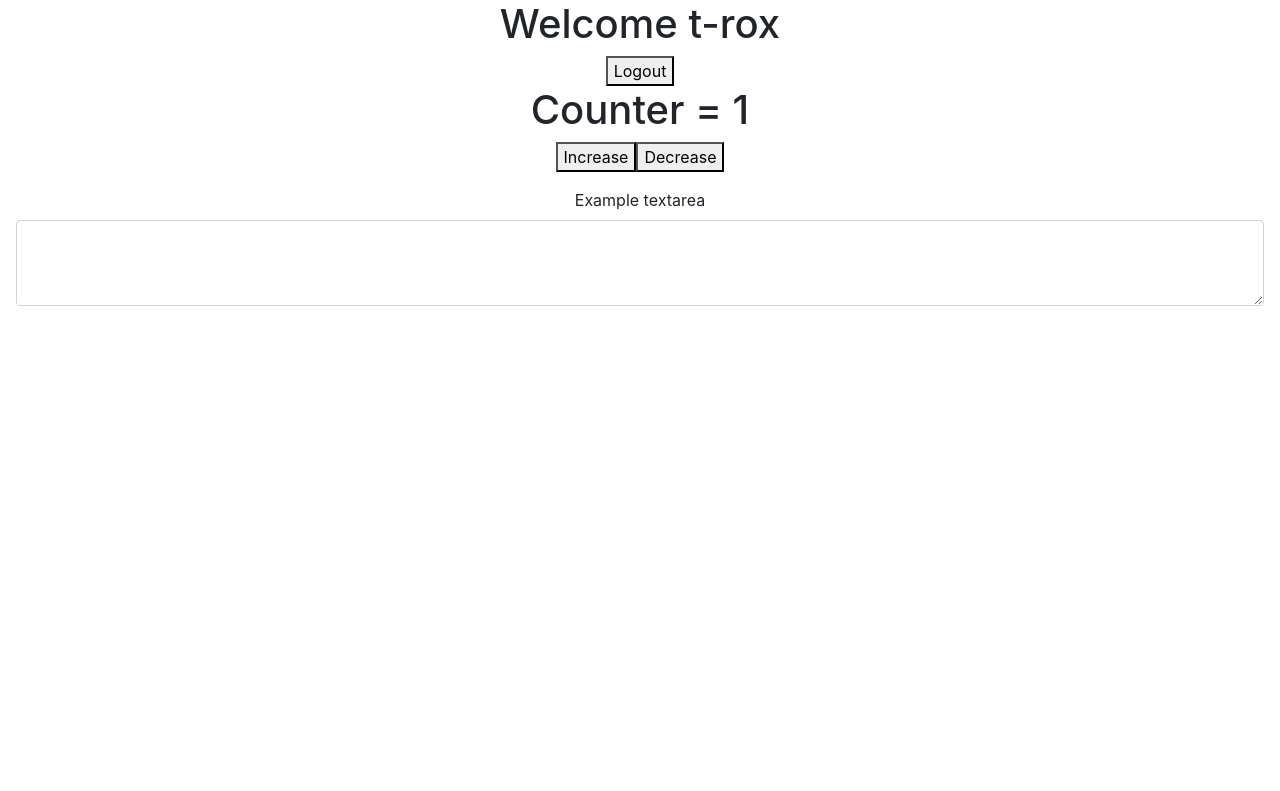
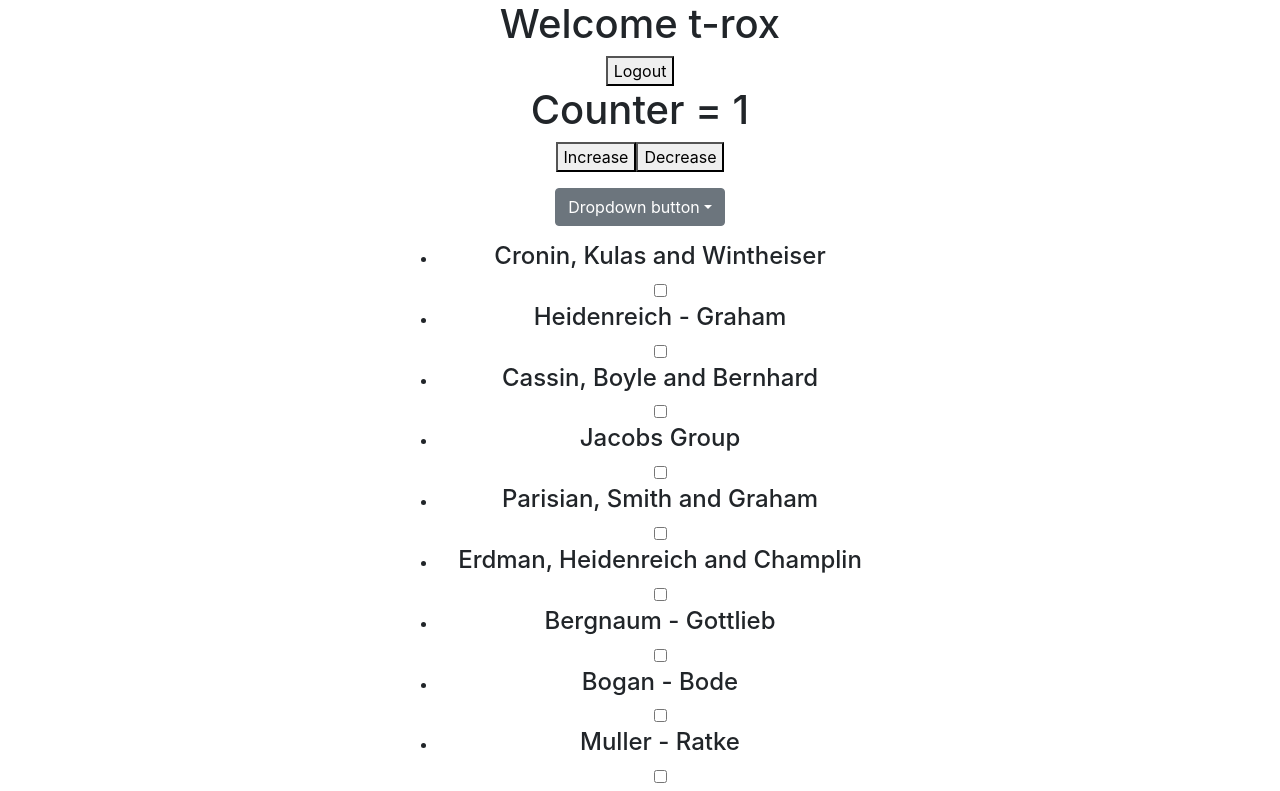
Before and after one commit to rameshkunwar/ReactReduxDemos, a React (Create React App) app: page / in a window 1280 px wide. Shown: the top 791 px of the page. Built offline with nearby package versions, Linux system fonts and the light colour scheme.

Commit message:
dropdown, and shouldcomponentupdate performance

```diff
--- a/package.json
+++ b/package.json
@@ -32,5 +32,8 @@
       "last 1 firefox version",
       "last 1 safari version"
     ]
+  },
+  "devDependencies": {
+    "faker": "^4.1.0"
   }
 }
--- a/public/index.html
+++ b/public/index.html
@@ -14,7 +14,14 @@
       manifest.json provides metadata used when your web app is installed on a
       user's mobile device or desktop. See https://developers.google.com/web/fundamentals/web-app-manifest/
     -->
-    <link rel="stylesheet" href="https://cdnjs.cloudflare.com/ajax/libs/twitter-bootstrap/4.4.1/css/bootstrap.min.css"/>
+    <link
+      rel="stylesheet"
+      href="https://cdnjs.cloudflare.com/ajax/libs/twitter-bootstrap/4.4.1/css/bootstrap.min.css"
+    />
+    <link
+      rel="stylesheet"
+      href="https://stackpath.bootstrapcdn.com/font-awesome/4.7.0/css/font-awesome.min.css"
+    />
     <link rel="manifest" href="%PUBLIC_URL%/manifest.json" />
     <!--
       Notice the use of %PUBLIC_URL% in the tags above.
--- a/src/App.js
+++ b/src/App.js
@@ -1,18 +1,45 @@
-import React, { useEffect } from "react";
+import React, { useEffect, useState } from "react";
 import { useSelector, useDispatch } from "react-redux";
 import allActions from "./redux/actions";
 import logo from "./logo.svg";
 import "./App.css";
 import MyTextArea from "./TextAreaComponent";
 import { CheckboxOperation } from "./Checkboxes";
+import DropDownWithSelect from "./DropdownWithSelect";
+import ProductList from "./shouldComponentUpdatePerformanceDemo/ProductsList";
+import faker from "faker";
 
 const App = () => {
   const counter = useSelector((state) => state.counter);
   const currentUser = useSelector((state) => state.currentUser);
 
+  const generateRandomList = (length) => {
+    const randomList = [];
+    for (let i = 0; i < length; i++) {
+      randomList.push({
+        id: faker.random.uuid(),
+        title: faker.company.companyName(),
+        url: faker.image.imageUrl(),
+        isFavorite: false
+      });
+    }
+    return randomList;
+  };
+
+  const [products, setProducts] = useState(generateRandomList(600));
+
   const dispatch = useDispatch();
 
   const user = { id: 123, name: "t-rox" };
+
+  const handleProductChange = (changedProduct) => {
+    let newProducts = products.map((product) => {
+      if (product.id == changedProduct.id) {
+        return changedProduct;
+      }
+      return product;
+    });
+  };
 
   useEffect(() => {
     dispatch(allActions.userActions.setUser(user));
@@ -55,8 +82,15 @@ const App = () => {
           <CheckboxOperation />
         </div> */}
       </div>
-      <div className='m-3'>
-        <MyTextArea />
+      <div className='m-3 d-flex justify-content-center'>
+        <DropDownWithSelect />
+        {/* <MyTextArea /> */}
+      </div>
+      <div className='m-3 d-flex justify-content-center'>
+        <ProductList
+          products={products}
+          onProductChange={handleProductChange}
+        />
       </div>
     </div>
   );
--- /dev/null
+++ b/src/DataSeed.js
@@ -0,0 +1,19 @@
+const cars = [
+  {
+    id: 1,
+    name: "BMW",
+    cost: 450000
+  },
+  {
+    id: 2,
+    name: "Audi",
+    cost: 430000
+  },
+  {
+    id: 3,
+    name: "Mercedes",
+    cost: 430000
+  }
+];
+
+export default cars;
--- /dev/null
+++ b/src/DropdownWithSelect.js
@@ -0,0 +1,85 @@
+import React, { Component } from "react";
+import Cars from "./DataSeed";
+import MyTextArea from "./TextAreaComponent";
+
+class DropDownWithSelect extends Component {
+  constructor(props) {
+    super(props);
+
+    this.toggleDropdown = this.toggleDropdown.bind(this);
+
+    this.state = {
+      isDropDownOpen: false,
+      idsOfItemClicked: [],
+      isTextAreaOpen: false,
+      valueForTextArea: "this is sample value"
+    };
+  }
+
+  shouldComponentUpdate() {}
+
+  toggleDropdown = (evt) => {
+    this.setState({
+      isDropDownOpen: !this.state.isDropDownOpen
+    });
+  };
+
+  toggleItemClicked = (id, name) => {
+    this.setState((state) => {
+      const idsOfItemClicked = state.idsOfItemClicked.includes(id)
+        ? state.idsOfItemClicked.filter((x) => x !== id)
+        : [...state.idsOfItemClicked, id];
+
+      return {
+        idsOfItemClicked,
+        isTextAreaOpen: !this.state.isTextAreaOpen,
+        valueForTextArea: name
+      };
+    });
+  };
+
+  render() {
+    return (
+      <div className='dropdown'>
+        <button
+          onClick={this.toggleDropdown}
+          className='btn btn-secondary dropdown-toggle'
+          type='button'
+          id='dropdownMenuButton'
+          data-toggle='dropdown'
+          aria-haspopup='true'
+          aria-expanded='false'
+        >
+          Dropdown button
+        </button>
+        {this.state.isDropDownOpen && (
+          <div
+            className='dropdown-menu show'
+            aria-labelledby='dropdownMenuButton'
+          >
+            {Cars.map((x) => {
+              return (
+                <div
+                  key={x.id}
+                  onClick={() => this.toggleItemClicked(x.id, x.name)}
+                  className='dropdown-item d-inline-flex justify-content-between'
+                >
+                  <span className='d-flex'> {x.name} </span>
+                  <span className='d-flex align-self-center'>
+                    {this.state.idsOfItemClicked.includes(x.id) && (
+                      <i className='fa fa-times' aria-hidden='true' />
+                    )}
+                  </span>
+                </div>
+              );
+            })}
+            {this.state.isTextAreaOpen && (
+              <MyTextArea textAreaValue={this.state.valueForTextArea} />
+            )}
+          </div>
+        )}
+      </div>
+    );
+  }
+}
+export default DropDownWithSelect;
--- a/src/TextAreaComponent.js
+++ b/src/TextAreaComponent.js
@@ -13,14 +13,15 @@ const MyTextArea = (props) => {
 
   useEffect(() => {
     console.log("in use effect");
+    setTextBoxText(props.textAreaValue);
   }, []);
   return (
     <form onSubmit={handleFormSubmit}>
       <div className='form-group'>
-        <label htmlFor='exampleFormControlTextarea1'>Example textarea</label>
+        {/* <label htmlFor='exampleFormControlTextarea1'>Example textarea</label> */}
         <textarea
           onChange={handleTextAreaTextChange}
-          value={textBoxText}
+          defaultValue={textBoxText}
           className='form-control'
           id='exampleFormControlTextarea1'
           rows='3'
--- /dev/null
+++ b/src/shouldComponentUpdatePerformanceDemo/Product.js
@@ -0,0 +1,28 @@
+import React, { Component } from "react";
+class Product extends Component {
+  shouldComponentUpdate(nextProps) {
+    return nextProps.product.isFavorite != this.props.product.isFavorite;
+  }
+  render() {
+    const { product } = this.props;
+    //to demonstrate how reder is run
+    console.log("Product::render");
+    return (
+      <li>
+        <h4>{product.title}</h4>
+        <input
+          type='checkbox'
+          checked={product.isFavorite}
+          onChange={() =>
+            this.props.onProductChange({
+              ...product,
+              isFavorite: !product.isFavorite
+            })
+          }
+        />
+      </li>
+    );
+  }
+}
+
+export default Product;
--- /dev/null
+++ b/src/shouldComponentUpdatePerformanceDemo/ProductsList.js
@@ -0,0 +1,17 @@
+import React from "react";
+import Product from "./Product";
+
+const ProductList = (props) => {
+  const products = props.products.map((product, index) => {
+    return (
+      <Product
+        key={index}
+        product={product}
+        onProductChange={props.onProductChange}
+      />
+    );
+  });
+
+  return <ul>{products}</ul>;
+};
+export default ProductList;
```
Also changed, not shown: 1 other file (tests, documents, lock files or other folders).
